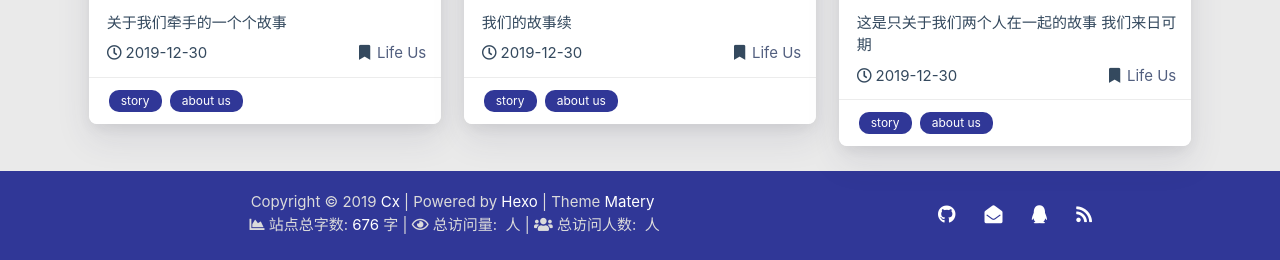
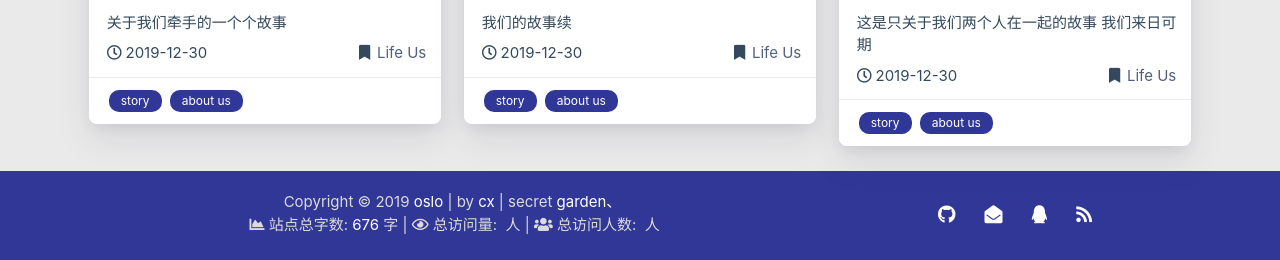
Before and after one commit to Z9C/Z9C, a plain HTML site: page index.html in a window 1280 px wide. Shown: the part 1917-2177 px from the top of the page. Drawn offline with nearby package versions, Linux system fonts and the light colour scheme; some packages are replaced by stand-ins of ours; a script that the page names is missing.

Commit message:
Site updated: 2019-12-31 08:48:29

```diff
--- a/index.html
+++ b/index.html
@@ -791,9 +791,9 @@ $(function () {
         <div class="col s12 m8 l8 copy-right">
             Copyright&nbsp;&copy;
             <span id="year">2019</span>
-            <a href="https://z9c.github.io" target="_blank">Cx</a>
-            |&nbsp;Powered by&nbsp;<a href="https://hexo.io/" target="_blank">Hexo</a>
-            |&nbsp;Theme&nbsp;<a href="https://github.com/blinkfox/hexo-theme-matery" target="_blank">Matery</a>
+            <a href="https://z9c.github.io" target="_blank">oslo</a>
+            |&nbsp;by&nbsp;<a href="https://hexo.io/" target="_blank">cx</a>
+            |&nbsp;secret&nbsp;<a href="https://github.com/blinkfox/hexo-theme-matery" target="_blank">garden、</a>
             <br>
 
             &nbsp;<i class="fas fa-chart-area"></i>&nbsp;站点总字数:&nbsp;<span
```
